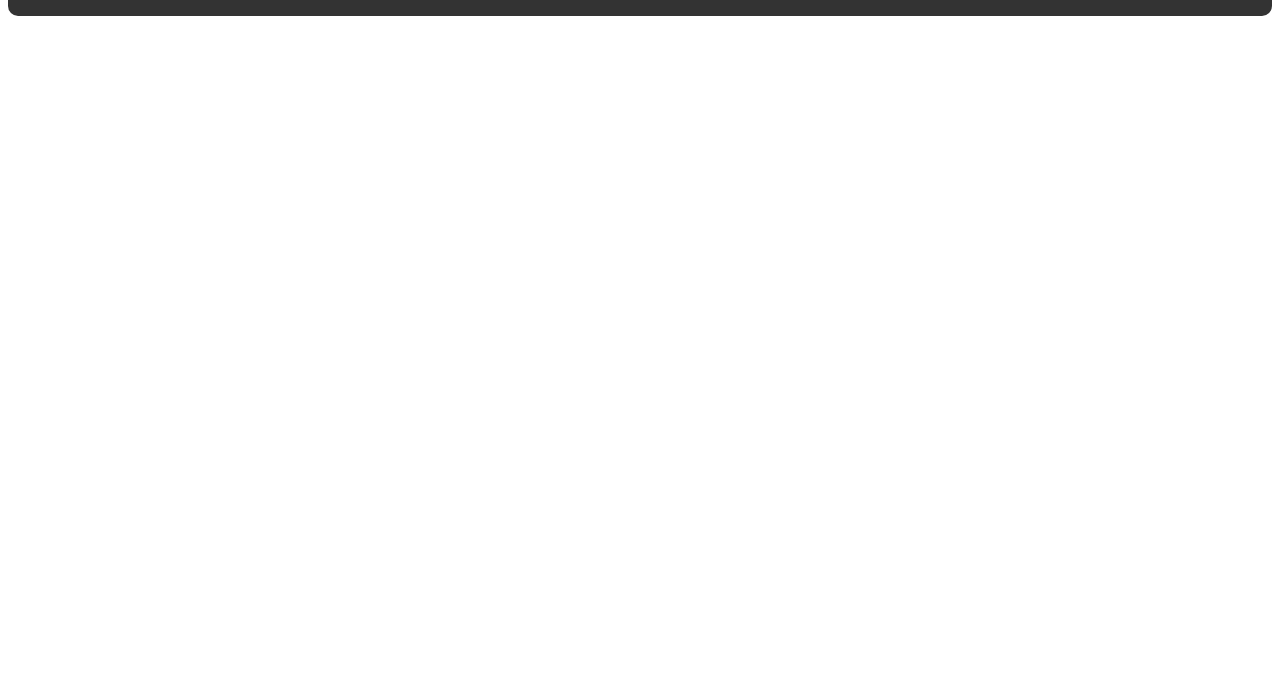
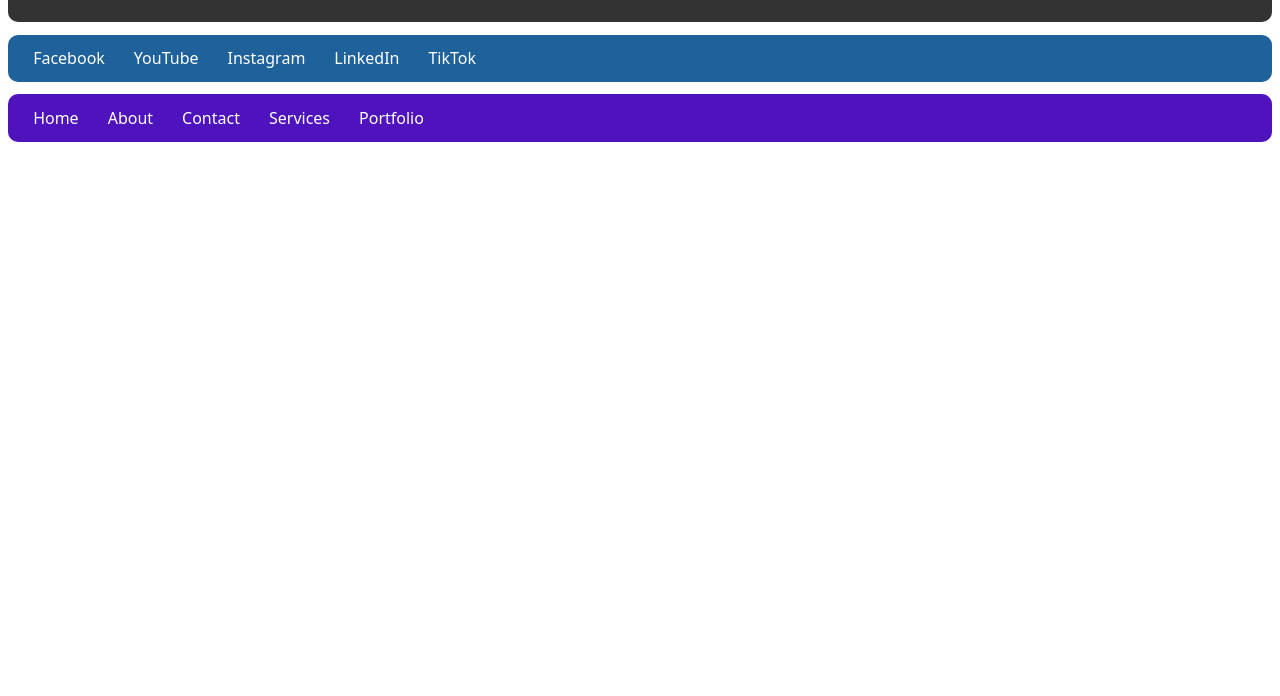
Before and after one commit to thirsturn/thiranjayasjk, a plain HTML site: page public/index.html in a window 1280 px wide. Shown: the part 104-800 px from the top of the page. Drawn offline with Linux system fonts and the light colour scheme.

Commit message:
added new menu bar

```diff
--- a/public/index.css
+++ b/public/index.css
@@ -1,8 +1,47 @@
+@keyframes fadeIn {
+    from {
+        opacity: 0;
+    }
+
+    to {
+        opacity: 1;
+    }
+}
+
 .header {
     background-color: #333;
     color: white;
     text-align: center;
     padding: 1rem;
-    font-family: Arial, Helvetica, sans-serif;
+    font-family: 'system-ui', -apple-system, BlinkMacSystemFont, 'Segoe UI', Roboto, Oxygen, Ubuntu, Cantarell, 'Open Sans', 'Helvetica Neue', sans-serif;
     border-radius: 10px;
+    animation: fadeIn 2s ease-out;
 }
+
+.social-media {
+    background-color: rgb(30, 97, 155);
+    border-radius: 10px;
+    padding: 1% 0 1% 1%;
+    margin-top: 1%;
+}
+
+.social-media a {
+    color: white;
+    text-decoration: none;
+    font-family: system-ui, -apple-system, BlinkMacSystemFont, 'Segoe UI', Roboto, Oxygen, Ubuntu, Cantarell, 'Open Sans', 'Helvetica Neue', sans-serif;
+    padding: 0 1% 0;
+}
+
+.menu {
+    background-color: rgb(78, 19, 189);
+    border-radius: 10px;
+    padding: 1% 0 1% 1%;
+    margin-top: 1%;
+}
+
+.menu a {
+    color: white;
+    text-decoration: none;
+    font-family: system-ui, -apple-system, BlinkMacSystemFont, 'Segoe UI', Roboto, Oxygen, Ubuntu, Cantarell, 'Open Sans', 'Helvetica Neue', sans-serif;
+    padding: 0 1% 0;
+}
--- a/public/index.html
+++ b/public/index.html
@@ -9,32 +9,30 @@
 </head>
 
 <body>
+
+  <script type="module" src="index.js">
+  </script>
+
   <div class="header">
     <h1>Thiranjaya Siriwardhana</h1>
   </div>
-  <script type="module">
-    // Import the functions you need from the SDKs you need
-    import { initializeApp } from "https://www.gstatic.com/firebasejs/11.2.0/firebase-app.js";
-    import { getAnalytics } from "https://www.gstatic.com/firebasejs/11.2.0/firebase-analytics.js";
-    // TODO: Add SDKs for Firebase products that you want to use
-    // https://firebase.google.com/docs/web/setup#available-libraries
 
-    // Your web app's Firebase configuration
-    // For Firebase JS SDK v7.20.0 and later, measurementId is optional
-    const firebaseConfig = {
-      apiKey: "AIzaSyDFBCDxVNaFIs55ewyO9DfH9Kvux6MNV6I",
-      authDomain: "thiranjayasjk.firebaseapp.com",
-      projectId: "thiranjayasjk",
-      storageBucket: "thiranjayasjk.firebasestorage.app",
-      messagingSenderId: "439754064119",
-      appId: "1:439754064119:web:12bed469af1f5b63ec13f2",
-      measurementId: "G-LYQBMNLSN2"
-    };
 
-    // Initialize Firebase
-    const app = initializeApp(firebaseConfig);
-    const analytics = getAnalytics(app);
-  </script>
+  <div class="social-media">
+    <a href="">Facebook</a>
+    <a href="">YouTube</a>
+    <a href="">Instagram</a>
+    <a href="">LinkedIn</a>
+    <a href="">TikTok</a>
+  </div>
+  <div class="menu">
+    <a href="">Home</a>
+    <a href="">About</a>
+    <a href="">Contact</a>
+    <a href="">Services</a>
+    <a href="">Portfolio</a>
+  </div>
+
 </body>
 
 </html>
--- /dev/null
+++ b/public/index.js
@@ -0,0 +1,21 @@
+// Import the functions you need from the SDKs you need
+import { initializeApp } from "https://www.gstatic.com/firebasejs/11.2.0/firebase-app.js";
+import { getAnalytics } from "https://www.gstatic.com/firebasejs/11.2.0/firebase-analytics.js";
+// TODO: Add SDKs for Firebase products that you want to use
+// https://firebase.google.com/docs/web/setup#available-libraries
+
+// Your web app's Firebase configuration
+// For Firebase JS SDK v7.20.0 and later, measurementId is optional
+const firebaseConfig = {
+    apiKey: "AIzaSyDFBCDxVNaFIs55ewyO9DfH9Kvux6MNV6I",
+    authDomain: "thiranjayasjk.firebaseapp.com",
+    projectId: "thiranjayasjk",
+    storageBucket: "thiranjayasjk.firebasestorage.app",
+    messagingSenderId: "439754064119",
+    appId: "1:439754064119:web:12bed469af1f5b63ec13f2",
+    measurementId: "G-LYQBMNLSN2"
+};
+
+// Initialize Firebase
+const app = initializeApp(firebaseConfig);
+const analytics = getAnalytics(app);
```
